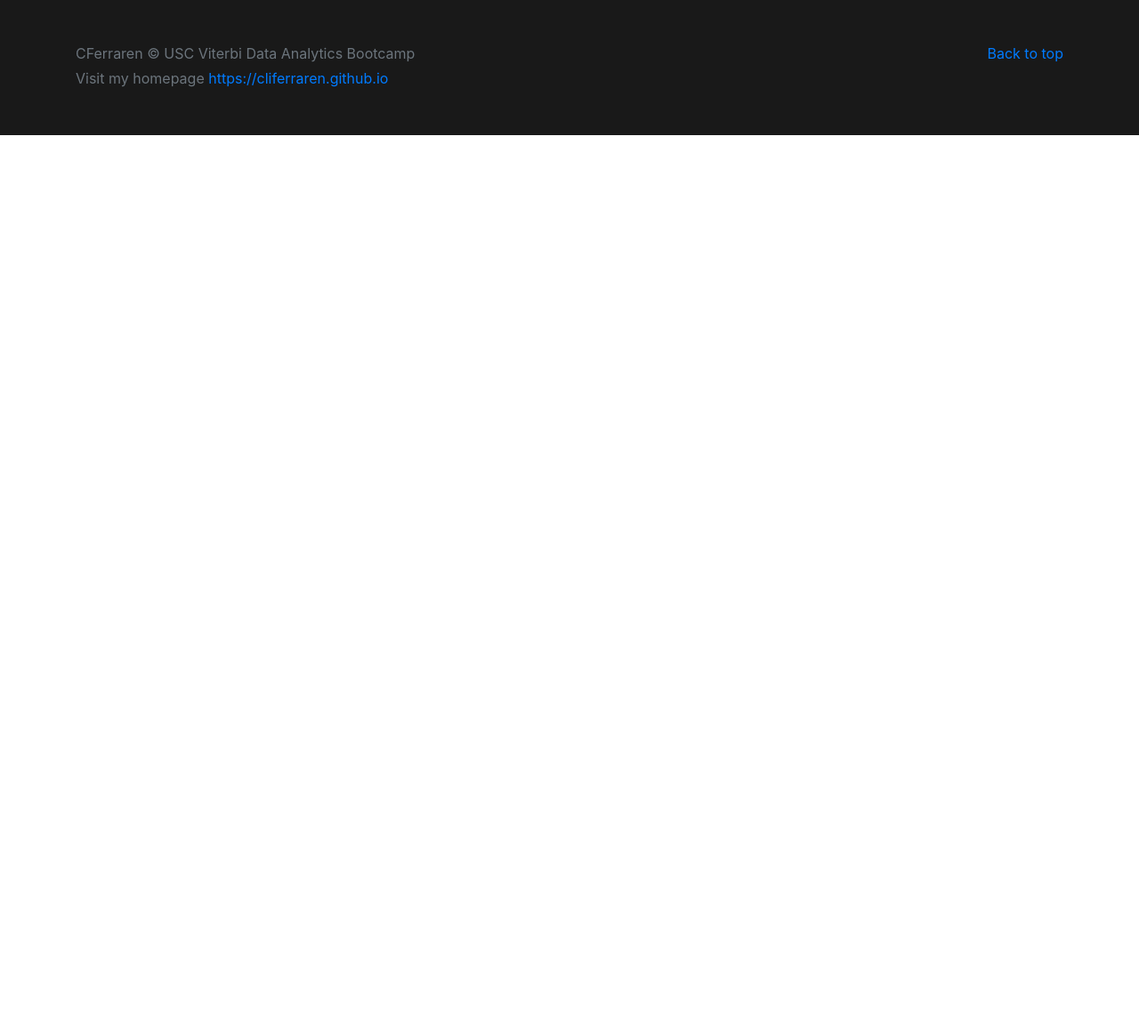
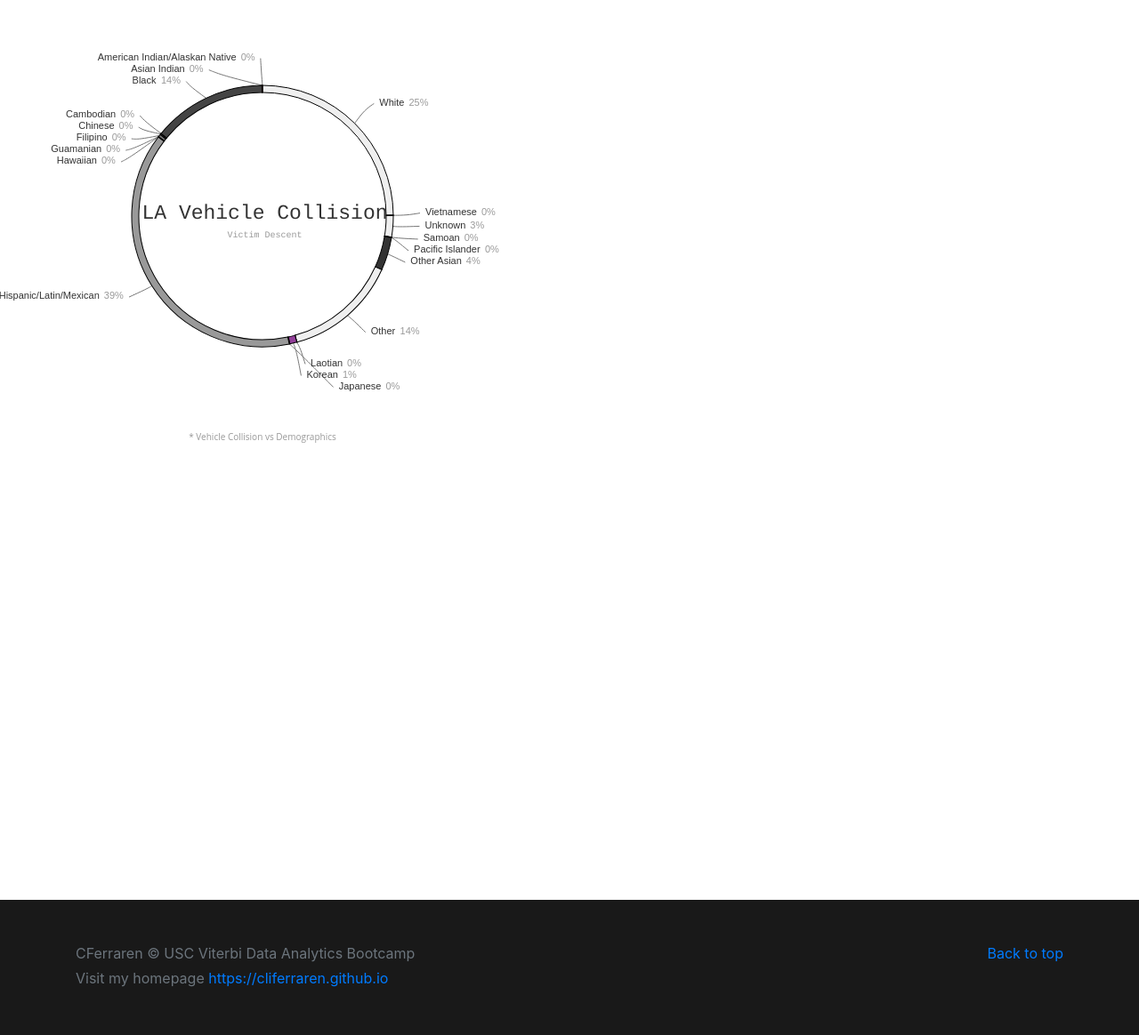
Before and after one commit to tgomez/CRASH, a Flask app: template templates/index.html in a window 1280 px wide. Shown: the whole page at 89% size. Before the commit the page ends 152 px from the top, so only its background shows below. Run offline with Flask 2, Linux system fonts and the light colour scheme; the template is opened without the code that fills it, so the values that code supplies are empty; some libraries are stand-ins or nearby versions.

Commit message:
adding the pie visualization

```diff
--- a/app.py
+++ b/app.py
@@ -2,6 +2,7 @@
 import datetime as dt
 import numpy as np
 import pandas as pd
+import random
 
 import sqlalchemy
 from sqlalchemy.ext.automap import automap_base
@@ -42,10 +43,7 @@ app = Flask(__name__)
 # Flask Routes
 @app.route("/")
 def default():
-    stmnt = session.query(Collision).statement
-    df = pd.read_sql_query(stmnt, session.bind)
-    df = df.set_index('id', inplace=True)
-    return render_template("index.html", df = df )
+    return render_template("index.html")
 
 
 @app.route("/data")
@@ -53,6 +51,7 @@ def data_header():
    # """Return a list of collisions."""
 
     stmnt = session.query(Collision).statement
+
     df = pd.read_sql_query(stmnt, session.bind)
     df.set_index('id', inplace=True)
 
--- a/static/logic.js
+++ b/static/logic.js
@@ -1,23 +1,22 @@
-
-var vehicleCollision = {{ df | tojson }};
 
 var pie = new d3pie("pieChart", {
 	"header": {
 		"title": {
-			"text": "LA Vehicle Collisions",
+			"text": "LA Vehicle Collision",
+			"fontSize": 23,
 			"font": "courier"
 		},
 		"subtitle": {
-			"text": "Descent which have the most vehicular accidents?",
+			"text": "Victim Descent",
 			"color": "#999999",
-			"fontSize": 9,
+			"fontSize": 10,
 			"font": "courier"
 		},
 		"location": "pie-center",
 		"titleSubtitlePadding": 10
 	},
 	"footer": {
-		"text": "*We want to know which descent have the move vehicles collisions in LA from Year 2010 - 2018.",
+		"text": "* Vehicle Collision vs Demographics",
 		"color": "#999999",
 		"fontSize": 10,
 		"font": "open sans",
@@ -25,33 +24,113 @@ var pie = new d3pie("pieChart", {
 	},
 	"size": {
 		"canvasWidth": 590,
-		"pieInnerRadius": "90%",
+		"pieInnerRadius": "95%",
 		"pieOuterRadius": "70%"
 	},
 	"data": {
-		"sortOrder": "random",
+		"sortOrder": "label-desc",
 		"content": [
 			{
-				"label": "Asian",
-				"value": 2,
-				"color": "#f30000"
+				"label": "Other Asian",
+				"value": 15495,
+				"color": "#333333"
 			},
 			{
-				"label": "Caucasian",
-				"value": 10,
-				"color": "#0600f3"
+				"label": "Black",
+				"value": 53164,
+				"color": "#444444"
 			},
 			{
-				"label": "",
-				"value": 8,
-				"color": "#00b109"
+				"label": "Chinese",
+				"value": 582,
+				"color": "#555555"
+			},
+			{
+				"label": "Cambodian",
+				"value": 11,
+				"color": "#666666"
+			},
+			{
+				"label": "Filipino",
+				"value": 1200,
+				"color": "#777777"
+			},
+			{
+				"label": "Guamanian",
+				"value": 30,
+				"color": "#888888"
+			},
+			{
+				"label": "Hispanic/Latin/Mexican",
+				"value": 146134,
+				"color": "#999999"
+			},
+			{
+				"label": "American Indian/Alaskan Native",
+				"value": 127,
+				"color": "#cb2121"
+			},
+			{
+				"label": "Japanese",
+				"value": 240,
+				"color": "#830909"
+			},
+			{
+				"label": "Korean",
+				"value": 3378,
+				"color": "#923e99"
+			},
+			{
+				"label": "Laotian",
+				"value": 4,
+				"color": "#ae83d5"
+			},
+			{
+				"label": "Pacific Islander ",
+				"value": 155,
+				"color": "#111111"
+			},
+			{
+				"label": "Samoan",
+				"value": 26,
+				"color": "#050505"
+			},
+			{
+				"label": "Hawaiian",
+				"value": 216,
+				"color": "#646464"
+			},
+			{
+				"label": "Vietnamese",
+				"value": 151,
+				"color": "#747474"
+			},
+			{
+				"label": "White",
+				"value": 94176,
+				"color": "#efefef"
+			},
+			{
+				"label": "Unknown",
+				"value": 10043,
+				"color": "#efefef"
+			},
+			{
+				"label": "Asian Indian",
+				"value": 109,
+				"color": "#efefef"
+			},
+			{
+				"label": "Other",
+				"value": 53096,
+				"color": "#efefef"
 			}
 		]
 	},
 	"labels": {
 		"outer": {
 			"format": "label-percentage1",
-			"pieDistance": 20
+			"pieDistance": 28
 		},
 		"inner": {
 			"format": "none"
@@ -78,12 +157,12 @@ var pie = new d3pie("pieChart", {
 	},
 	"effects": {
 		"load": {
-			"speed": 3250
+			"speed": 3000
 		},
 		"pullOutSegmentOnClick": {
 			"effect": "linear",
-			"speed": 650,
-			"size": 9
+			"speed": 400,
+			"size": 8
 		}
 	},
 	"misc": {
--- a/static/styles.css
+++ b/static/styles.css
@@ -2,6 +2,9 @@
 :root {
     --jumbotron-padding-y: 1rem;
 }
+.axis .domain {
+    display: none;
+  }
 
 /* Jumbotron margin, background-color, and radius to make it corners square */
 .jumbotron {
--- a/templates/index.html
+++ b/templates/index.html
@@ -10,6 +10,7 @@
 
     <!--D3 cdn-->
     <script src="https://cdnjs.cloudflare.com/ajax/libs/d3/4.13.0/d3.min.js"></script>
+    <script src="https://d3js.org/d3.v4.min.js"></script>
     <!-- Bootstrap core CSS -->
     <link rel="stylesheet" href="https://maxcdn.bootstrapcdn.com/bootstrap/4.0.0/css/bootstrap.min.css">
     <script src="/static/d3pie.min.js"></script>
@@ -20,7 +21,7 @@
 
 <body>
     <div id="pieChart"></div>
-
+    <svg width="960" height="500"></svg>
     <footer class="text-muted">
         <div class="container">
             <p class="float-right">
```
Also changed, not shown: static/bar_group.js (added, +83 -0 lines).
